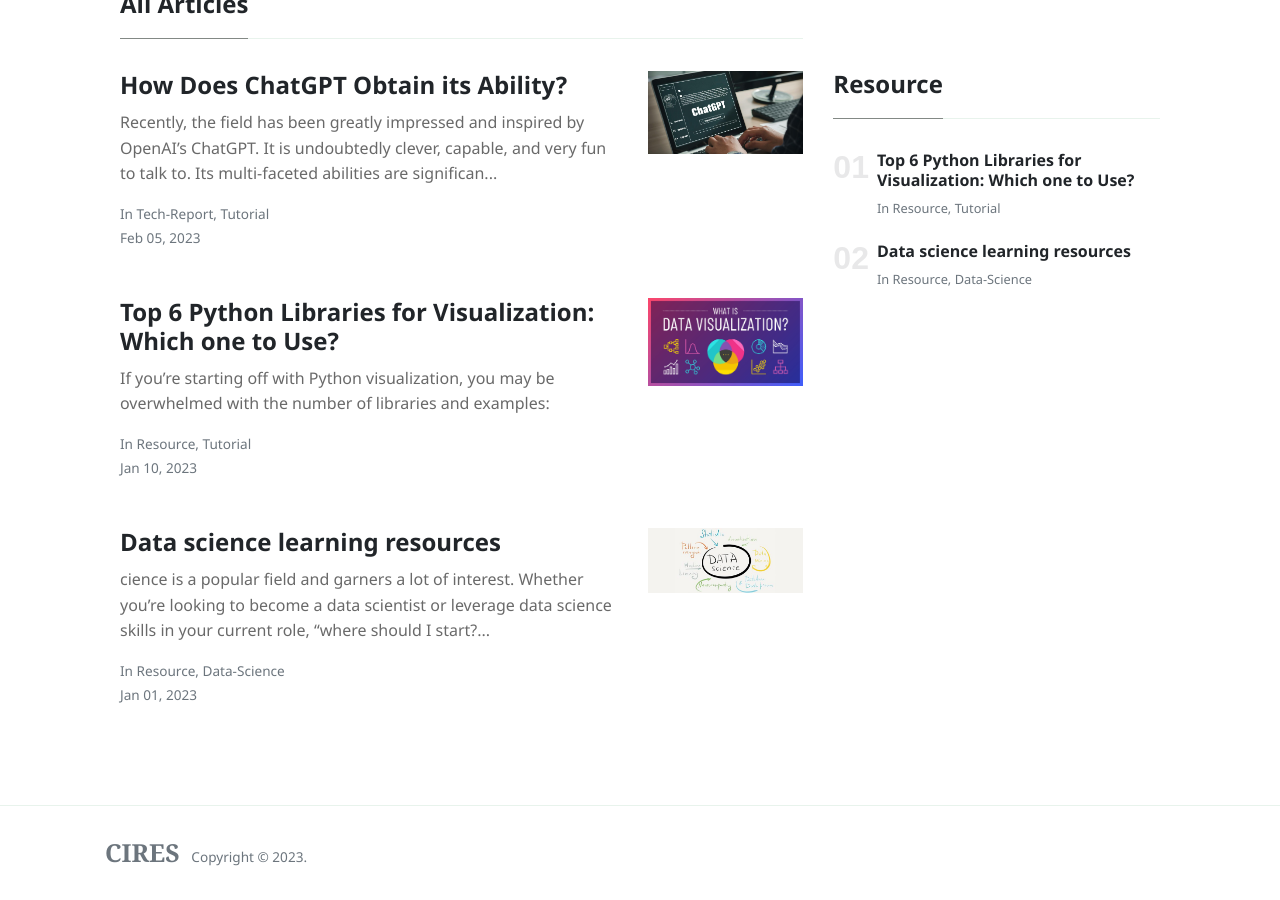
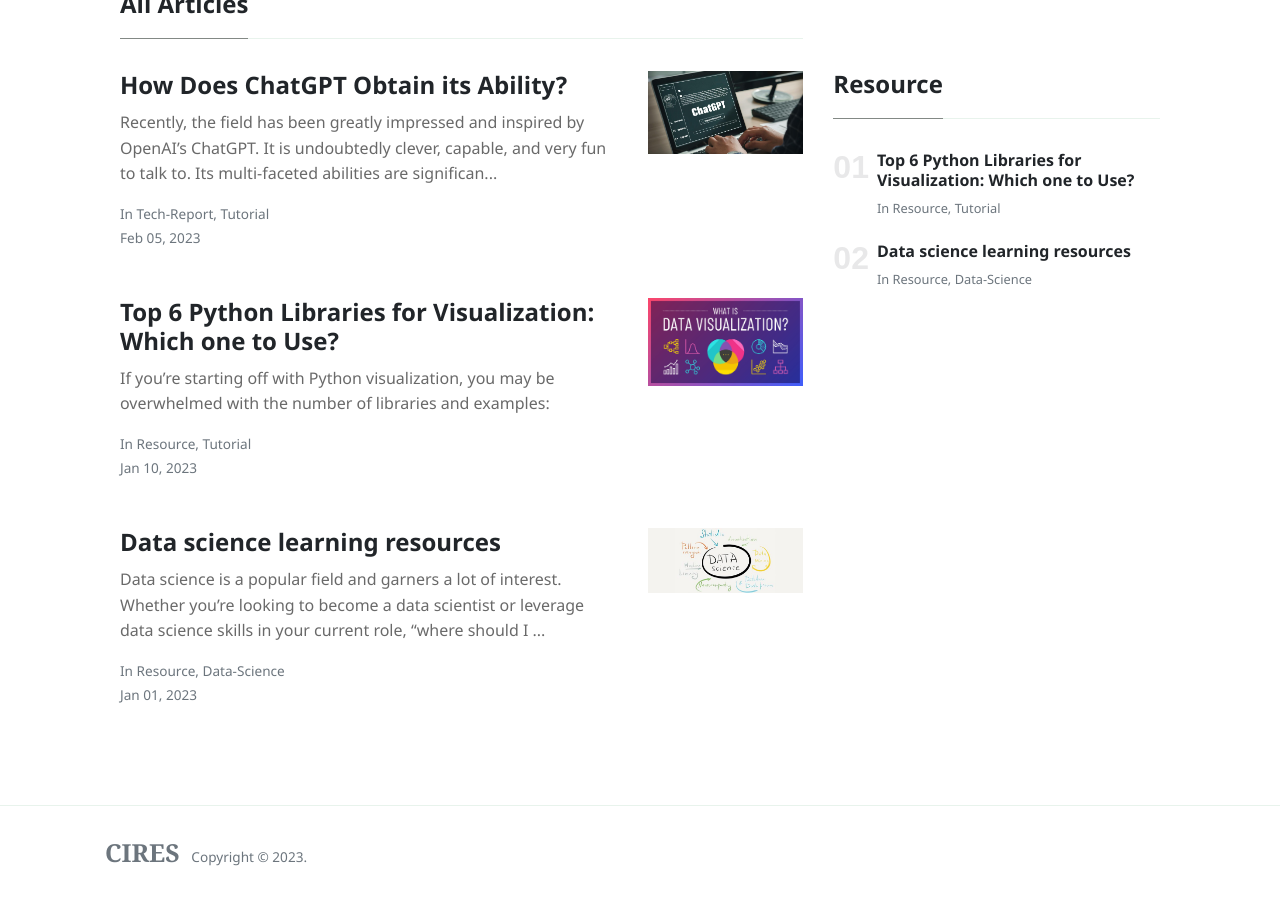
Before and after one commit to CIRES-Archive/CIRES-Archive.github.io, a Jekyll site: the page built from index.html, in a window 1280 px wide and 900 px high, scrolled down 955 px. Built offline with Jekyll 4.4.1, drawn with Linux system fonts in a browser that asks for light colours; nearby versions of some CDN libraries; the list of posts is cut into pages by our own code.

Commit message:
initialization

```diff
--- a/_posts/2023-01-01-data-science-learning-resource.md
+++ b/_posts/2023-01-01-data-science-learning-resource.md
@@ -6,7 +6,7 @@ image: assets/images/6.jpg
 tags: featured
 ---
 
-cience is a popular field and garners a lot of interest. Whether you’re looking to become a data scientist or leverage data science skills in your current role, “where should I start?” and “what are some good books?” are common questions. Data science is also a broad field, with many skill areas to continue growing in your career. Given this, it can be helpful to put together a learning plan. In this article, we hope to share some worthwhile resources that we’ve used to build a data science foundation.
+Data science is a popular field and garners a lot of interest. Whether you’re looking to become a data scientist or leverage data science skills in your current role, “where should I start?” and “what are some good books?” are common questions. Data science is also a broad field, with many skill areas to continue growing in your career. Given this, it can be helpful to put together a learning plan. In this article, we hope to share some worthwhile resources that we’ve used to build a data science foundation.
 
 In an [earlier article](/data-science-at-microsoft/the-data-scientist-toolbelt-985c86e54fd3?source=friends_link&sk=af1dd8797c9e570f3fbfc7da88c01b34), we shared a list of skills to be an effective data scientist. In this one, we provide resources, including ones such as courses, books, and papers, to help develop those skills. In particular, we expand here on the technical skills section of the prior article, given that business and domain resources depend on the particular domain context.
 
```
